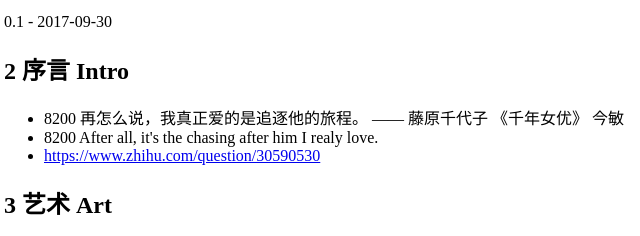
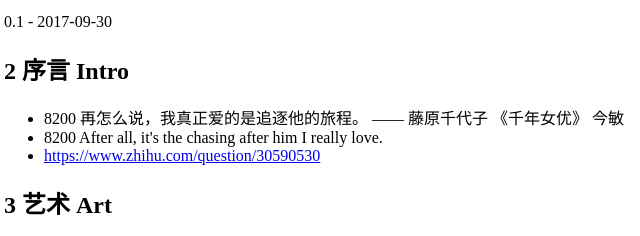
Before and after one commit to ding3my/ken-fun-and-shock, a plain HTML site: page README.html in a window 1280 px wide. Shown: the part 3527-3763 px from the top of the page, 4-644 px from the left. Drawn offline with Linux system fonts and the light colour scheme.

Commit message:
2017-10-28 20:39:23

```diff
--- a/README.html
+++ b/README.html
@@ -4,7 +4,7 @@
 <html xmlns="http://www.w3.org/1999/xhtml" lang="en" xml:lang="en">
 <head>
 <title>README</title>
-<!-- 2017-10-28 Sat 15:40 -->
+<!-- 2017-10-28 Sat 20:39 -->
 <meta  http-equiv="Content-Type" content="text/html;charset=utf-8" />
 <meta  name="generator" content="Org-mode" />
 <meta  name="author" content="Ken Young" />
@@ -389,7 +389,7 @@ Unreleased
 <ul class="org-ul">
 <li>8200 再怎么说，我真正爱的是追逐他的旅程。 —— 藤原千代子 《千年女优》 今敏
 </li>
-<li>8200 After all, it's the chasing after him I realy love.
+<li>8200 After all, it's the chasing after him I really love.
 </li>
 <li><a href="https://www.zhihu.com/question/30590530">https://www.zhihu.com/question/30590530</a>
 </li>
```
Also changed, not shown: 1 other file.
